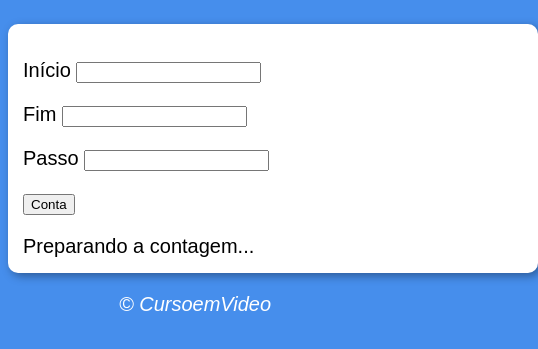
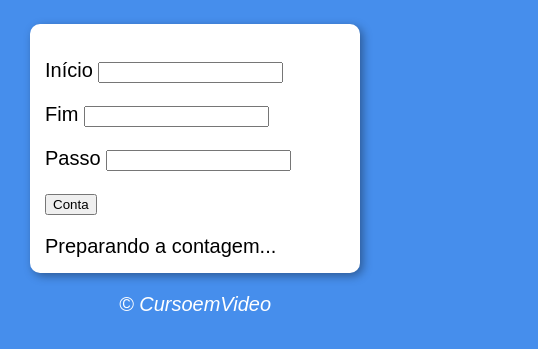
Before and after one commit to miguelzufelatto/javascript, a plain HTML site: page desafios/Aula 14ex/ex016/modelo.html in a window 390 px wide. Shown: the part 75-424 px from the top of the page, 538 px wide, since content can reach past the window. Drawn offline with Linux system fonts and the light colour scheme.

Commit message:
responsividade

```diff
--- /dev/null
+++ b/desafios/Aula 14ex/ex016/mediaquery.css
@@ -0,0 +1,7 @@
+@charset "UTF-8";
+
+@media screen and (max-width: 768px) {
+    section {
+        width: 15.0em;
+    }
+}
--- a/desafios/Aula 14ex/ex016/modelo.html
+++ b/desafios/Aula 14ex/ex016/modelo.html
@@ -5,6 +5,7 @@
     <meta name="viewport" content="width=device-width, initial-scale=1.0">
     <title>Vamos contar</title>
     <link rel="stylesheet" href="estilo.css">
+    <link rel="stylesheet" href="mediaquery.css">
 </head>
 <body>
     <header>
```
